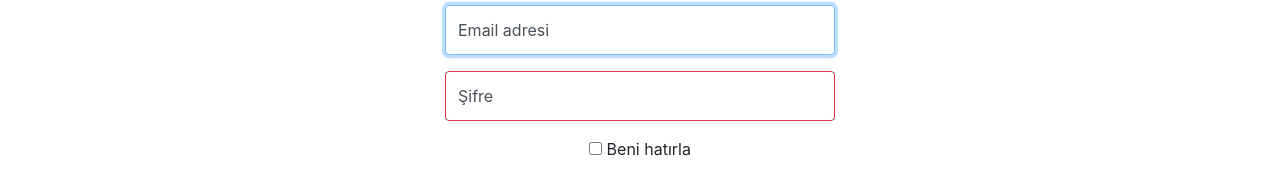
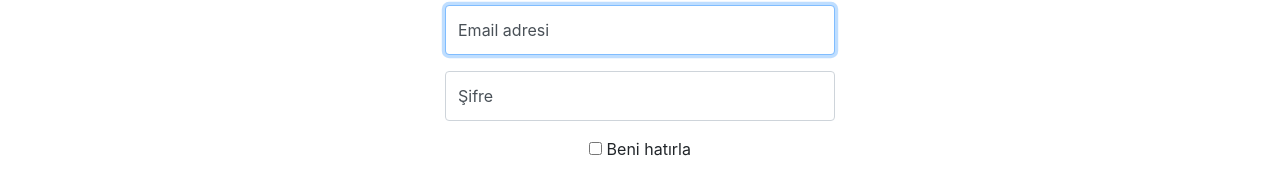
Before and after one commit to emreozincegedik/pricingturkey, a React (Create React App) app in the folder react/: page /login in a window 1280 px wide. Shown: the part 518-689 px from the top of the page. Built offline with nearby package versions, Linux system fonts and the light colour scheme; the HTML template or start-up script is replaced by a standard one.

Commit message:
background tamam

```diff
--- a/react/src/sayfalar/Login.js
+++ b/react/src/sayfalar/Login.js
@@ -89,7 +89,7 @@ export function Login() {
           <input
             // type="email"
             id="inputEmail"
-            className="form-control"
+            className={"form-control " + (emailMesaj ? "" : "border-danger")}
             placeholder={dil_degisken("Email adresi", "Email address")}
             autoFocus
             value={email}
@@ -112,7 +112,7 @@ export function Login() {
           <input
             type="password"
             id="inputPassword"
-            className="form-control border-danger"
+            className={"form-control " + (passwordMesaj ? "" : "border-danger")}
             placeholder={dil_degisken("Şifre", "Password")}
             value={password}
             onChange={passwordDegisti}
```
